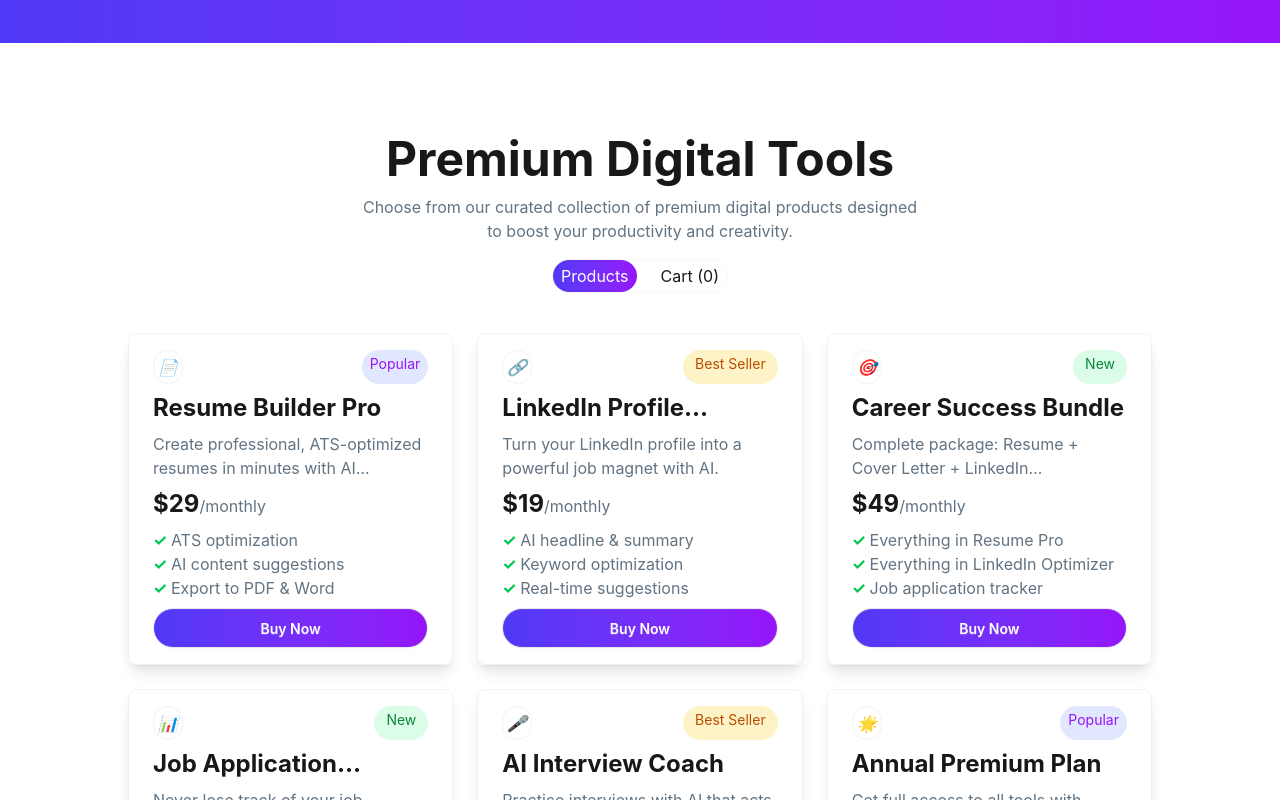
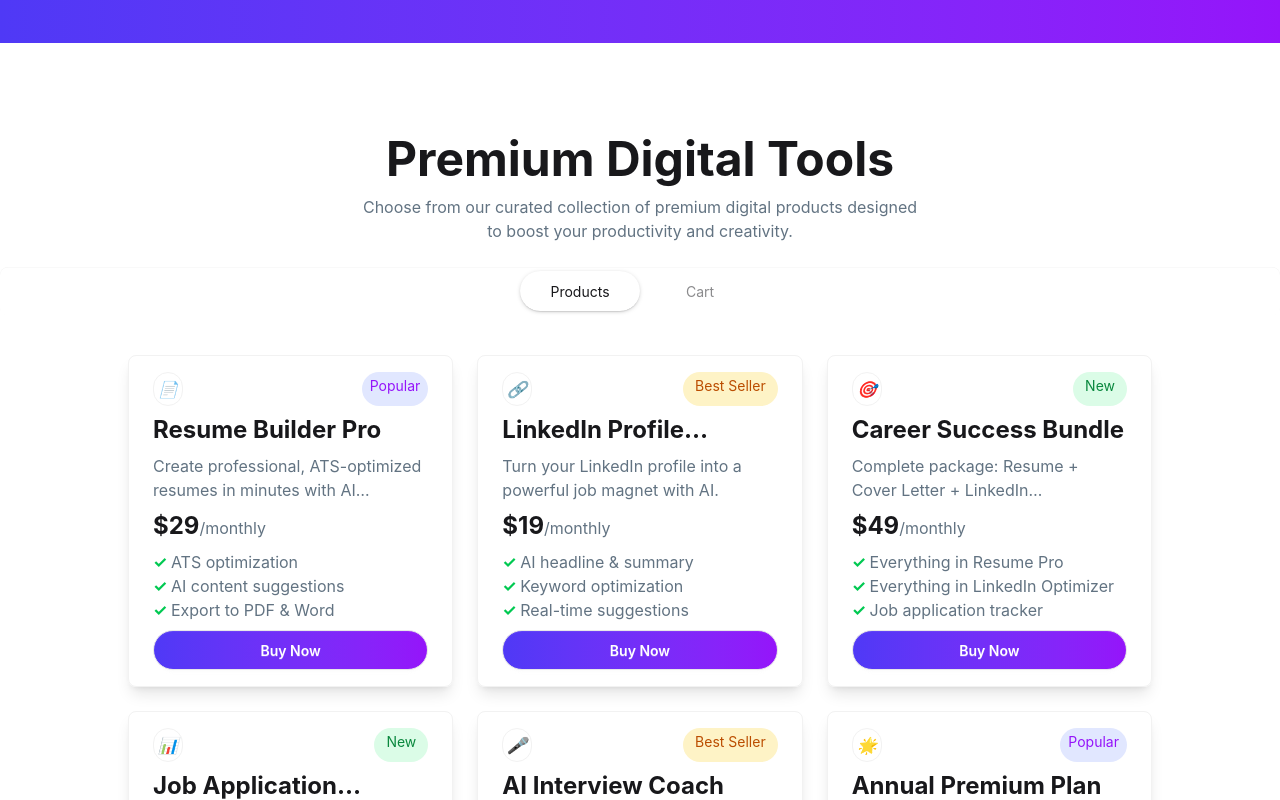
Before and after one commit to sanjidaj/Digital-Tools-Buying-Website, a React (Vite) app: page / in a window 1280 px wide. Shown: the part 860-1660 px from the top of the page. Built offline with nearby package versions, Linux system fonts and the light colour scheme.

Commit message:
Implement Cart Functionality

```diff
--- a/src/App.jsx
+++ b/src/App.jsx
@@ -6,6 +6,9 @@ import Models from './component/Models'
 import Steps from './component/Steps'
 import Pricing from './component/Pricing'
 import Footer from './component/Footer'
+import Cart from './component/Cart'
+import Tab from './component/Tab'
+import { useState } from 'react'
 
 
 const getModels = async () => {
@@ -17,15 +20,21 @@ const modelPromise  = getModels();
 
 
 function App() {
+   const [activeTab, setActiveTab] = useState('model')
+   const [carts, setCarts] = useState([])
+
+
 
   return (
     <>
       <Navbar></Navbar>
-      <Banner/>
-      <Models modelPromise={modelPromise}/>
-      <Steps/>
-      <Pricing/>
-      <Footer/>
+      {activeTab === "model" && <Banner/>}
+      <Tab activeTab={activeTab} setActiveTab={setActiveTab} />
+      {activeTab === "model" && <Models modelPromise={modelPromise} carts={carts} setCarts={setCarts}/>}
+      {activeTab === "cart" && <Cart carts={carts}/>}
+      {activeTab === "model" && <Steps/>}
+      {activeTab === "model" && <Pricing/>}
+      {activeTab === "model" && <Footer/>}
 
     </>
   )
--- /dev/null
+++ b/src/component/Cart.jsx
@@ -0,0 +1,33 @@
+import React from 'react';
+
+const Cart = ({carts}) => {
+    console.log(carts)
+    return (
+        <div className='px-32 py-5'>
+            <div className='px-20 py-10 border  border-[#F2F2F2] rounded-2xl space-y-4'>
+
+                <h1 className='text-2xl font-bold'>Your Cart</h1>
+                {
+                    carts.map(item => <div key={item.id} className='bg-[#F9FAFC] rounded-3xl p-6 flex justify-between'>
+                        <div className='flex gap-4'>
+                            <i className='border border-[#F2F2F2] rounded-full p-4'>{item.icon}</i>
+                            <div>
+                                <h3 className='text-2xl font-bold'>{item.name}</h3>
+                                <p className='text-xl font-bold opacity-60'>${item.price}</p>
+                            </div>
+                        </div>
+                        <div>
+                            <button className='font-bold text-[#FF3980]' >Remove</button>
+                        </div>
+
+
+                    </div>
+                    )
+                }
+
+            </div>
+        </div>
+    );
+};
+
+export default Cart;
--- /dev/null
+++ b/src/component/ModelCard.jsx
@@ -0,0 +1,36 @@
+import React, { useState } from 'react';
+
+const ModelCard = ({model ,carts, setCarts}) => {
+    const [isAdded,setIsAdded] = useState(false)
+
+    const handleAddedToCart = () =>{
+        setIsAdded(true)
+        setCarts([...carts,model])
+
+    }
+    return (
+        <div className='space-y-2'>
+            <div className='flex justify-between'>
+                <i className='border border-[#F2F2F2] rounded-full p-1'>{model.icon}</i>
+                <p className={
+                    model.tagType === "popular" ? "text-sm bg-[#E1E7FF] text-[#9514FA] px-2 py-1 rounded-full" : model.tagType === "new" ? "text-sm bg-[#DBFCE7] text-[#0A883E] px-3 py-1 rounded-full" : "text-sm bg-[#FEF3C6] text-[#BB4D00] px-3 py-1 rounded-full"
+
+                }>{model.tag}</p>
+
+            </div>
+            <h3 className='text-2xl font-bold line-clamp-1'>{model.name}</h3>
+            <p className='line-clamp-2 text-[#627382]  text-[16px] '>{model.description}</p>
+            <p><span className='text-2xl font-bold'>${model.price}</span><span className='text-[#627382]  text-[16px]'>/{model.period}</span></p>
+            <ul>
+                {model.features.map((feature, index) => (
+                    <li key={index} className='line-clamp-1'><span className='text-green-500 font-bold'>✓ </span><span className='text-[#627382]  text-[16px]'>{feature}</span></li>
+                ))}
+            </ul>
+            <button onClick={handleAddedToCart} className='bg-linear-to-r from-[#4F39F6] to-[#9514FA] rounded-full text-white btn w-full '>
+                {isAdded ? "Added to Cart" : "Buy Now"}
+            </button>
+        </div>
+    );
+};
+
+export default ModelCard;
--- a/src/component/Models.jsx
+++ b/src/component/Models.jsx
@@ -1,43 +1,18 @@
-import React, { use } from 'react';
+import { use } from 'react';
+import ModelCard from './ModelCard';
 
-const Models = ({modelPromise}) => {
+const Models = ({modelPromise ,carts, setCarts}) => {
     const models = use(modelPromise)
-    console.log(models);
+
+
+
+
     return (
         <>
-            <div>
-                <div className='text-center items-center space-y-4'>
-                    <div>
-                        <h1 className='text-[48px] font-bold'>Premium Digital Tools</h1>
-                        <p className='text-[#627382]  text-[16px]'>Choose from our curated collection of premium digital products designed<br />to boost your productivity and creativity.</p>
-                    </div>
-                    <div className='border border-[#F6F6F6] rounded-full  inline-block space-x-4'>
-                        <button id='productsBtn' className='bg-linear-to-r from-[#4F39F6] to-[#9514FA] rounded-full text-white py-1 px-2'>Products</button>
-                        <button id='cartBtn' className='rounded-full py-1 px-2'>Cart (<span id='cartCount'>0</span>)</button>
-                    </div>
-                </div>
-            </div>
+
             <div className='grid grid-cols-3 px-32 gap-6 mt-10 mb-10 '>
-                {models.map(model => <div className='shadow-lg rounded-lg border border-[#F2F2F2] px-6 py-4 space-y-2'>
-                    <div className='space-y-2'>
-                        <div className='flex justify-between'>
-                            <i className='border border-[#F2F2F2] rounded-full p-1'>{model.icon}</i>
-                            <p className={
-                            model.tagType === "popular"?"text-sm bg-[#E1E7FF] text-[#9514FA] px-2 py-1 rounded-full":model.tagType === "new"?"text-sm bg-[#DBFCE7] text-[#0A883E] px-3 py-1 rounded-full":"text-sm bg-[#FEF3C6] text-[#BB4D00] px-3 py-1 rounded-full"
-
-                        }>{model.tag}</p>
-
-                        </div>
-                        <h3 className='text-2xl font-bold line-clamp-1'>{model.name}</h3>
-                        <p className='line-clamp-2 text-[#627382]  text-[16px] '>{model.description}</p>
-                        <p><span className='text-2xl font-bold'>${model.price}</span><span className='text-[#627382]  text-[16px]'>/{model.period}</span></p>
-                        <ul>
-                            {model.features.map((feature,index) =>(
-                                <li key={index} className='line-clamp-1'><span className='text-green-500 font-bold'>✓ </span><span className='text-[#627382]  text-[16px]'>{feature}</span></li>
-                            ))}
-                        </ul>
-                        <button className='bg-linear-to-r from-[#4F39F6] to-[#9514FA] rounded-full text-white btn w-full '>Buy Now</button>
-                    </div>
+                {models.map(model => <div key={model.id} className='shadow-lg rounded-lg border border-[#F2F2F2] px-6 py-4 space-y-2'>
+                <ModelCard  model={model} carts={carts} setCarts={setCarts}/>
 
                 </div> )}
             </div>
--- /dev/null
+++ b/src/component/Tab.jsx
@@ -0,0 +1,27 @@
+
+const Tab = ({ activeTab, setActiveTab }) => {
+    console.log(activeTab);
+
+    return (
+        <>
+            <div>
+                <div className='text-center items-center space-y-6'>
+                    <div>
+                        <h1 className='text-[48px] font-bold'>Premium Digital Tools</h1>
+                        <p className='text-[#627382]  text-[16px]'>Choose from our curated collection of premium digital products designed<br />to boost your productivity and creativity.</p>
+                    </div>
+                    <div className="tabs tabs-box justify-center bg-transparent">
+                        <input type="radio" name="my_tabs_1" className="tab rounded-full w-30" aria-label="Products" defaultChecked onClick={() => setActiveTab("model") } />
+                        <input type="radio" name="my_tabs_1" className="tab rounded-full w-30" aria-label="Cart" onClick={() => setActiveTab("cart") } />
+                    </div>
+                    {/* <div className='border border-[#F6F6F6] rounded-full  inline-block space-x-4'>
+                        <button id='productsBtn' className='bg-linear-to-r from-[#4F39F6] to-[#9514FA] rounded-full text-white py-1 px-2'>Products</button>
+                        <button id='cartBtn' className='rounded-full py-1 px-2'>Cart (<span id='cartCount'>0</span>)</button>
+                    </div> */}
+                </div>
+            </div>
+        </>
+    );
+};
+
+export default Tab;
```
